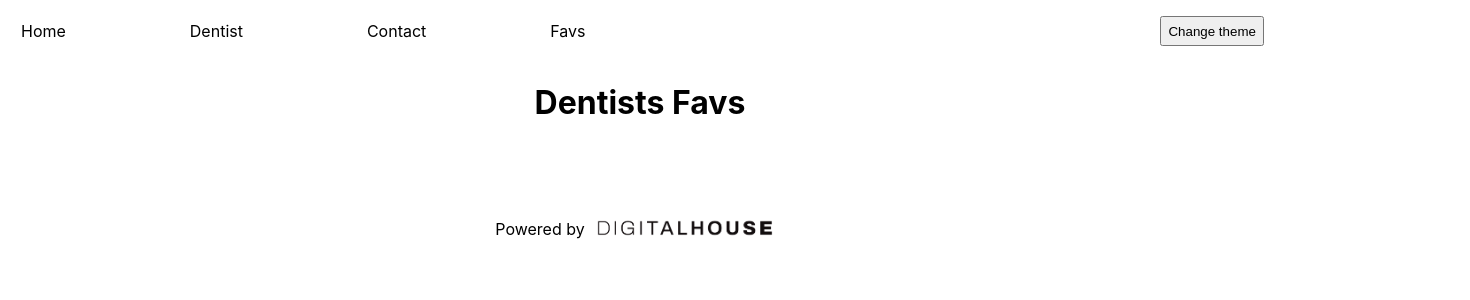
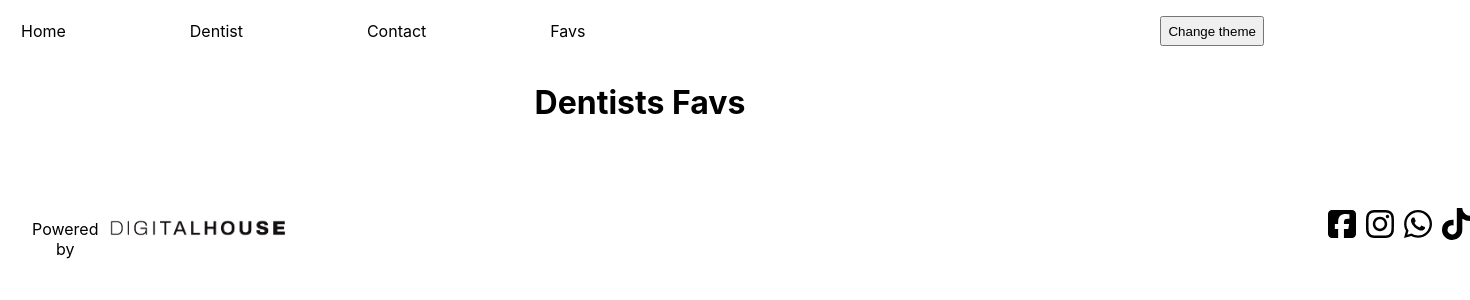
Before and after one commit to eayala199/FinalFrontEnd3_AbrilyEstanislao, a React (Create React App) app: page /favs in a window 1280 px wide. Shown: the top 300 px of the page, 1470 px wide, since content can reach past the window. Built offline with nearby package versions, Linux system fonts and the light colour scheme.

Commit message:
nuevo footer

```diff
--- a/package.json
+++ b/package.json
@@ -3,6 +3,9 @@
   "version": "0.1.0",
   "private": true,
   "dependencies": {
+    "@fortawesome/fontawesome-svg-core": "^6.4.0",
+    "@fortawesome/free-brands-svg-icons": "^6.4.0",
+    "@fortawesome/react-fontawesome": "^0.2.0",
     "@testing-library/jest-dom": "^5.16.5",
     "@testing-library/react": "^13.4.0",
     "@testing-library/user-event": "^13.5.0",
--- a/src/Components/Footer.jsx
+++ b/src/Components/Footer.jsx
@@ -1,10 +1,20 @@
 import React from 'react'
+import { FontAwesomeIcon } from '@fortawesome/react-fontawesome';
+import { faSquareFacebook, faInstagram, faWhatsapp, faTiktok } from '@fortawesome/free-brands-svg-icons';
 
 const Footer = () => {
   return (
     <footer>
-      <p>Powered by</p>
-      <img src="./images/DH.png" alt='DH-logo' />
+
+        <p>Powered by</p>
+        <img src="./images/DH.png" alt='DH-logo' className='foto' />
+
+      <div className="icon-container">
+        <FontAwesomeIcon icon={faSquareFacebook} size="2x" />
+        <FontAwesomeIcon icon={faInstagram} size="2x"/>
+        <FontAwesomeIcon icon={faWhatsapp} size="2x"/>
+        <FontAwesomeIcon icon={faTiktok} size="2x"/>
+      </div>
     </footer>
   )
 }
--- a/src/index.css
+++ b/src/index.css
@@ -41,7 +41,7 @@ a:hover{
 
 footer {
   display: flex;
-  justify-content: center;
+  justify-content: space-between;
   text-align: center;
   padding: 2rem;
   position: relative;
@@ -57,6 +57,7 @@ footer > img{
 footer > p{
   margin: 0;
   padding-top: 0.7rem;
+
 }
 
 form{
@@ -118,3 +119,11 @@ tr:nth-child(even) {
 .dark > a {
   color: white;
 }
+
+.icon-container{
+  display: flex;
+  gap: 10px;
+}
+.foto{
+  margin-right: 1030px;
+}
```
Also changed, not shown: 1 other file (tests, documents, lock files or other folders).
